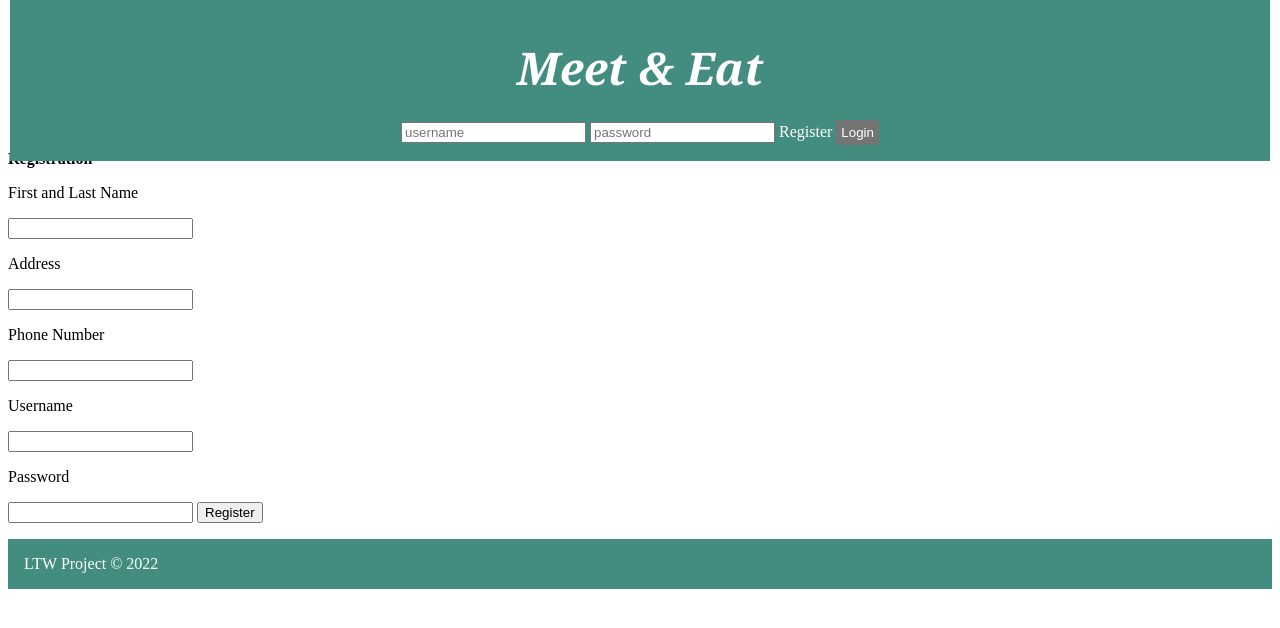
After one commit to DanielaTomas/FEUP-LTW, a PHP site: page /register.php in a window 1280 px wide. The commit adds this page. Shown: the top 628 px of the page. Run offline with PHP 8.4, Linux system fonts and the light colour scheme.

Commit message:
CSS progresses and register part done

```diff
--- a/Css/style.css
+++ b/Css/style.css
@@ -8,12 +8,15 @@ h2>a {
 
 main>h2 {
     text-align: center;
+    margin-bottom: 1em;
+    padding-top: 1em;
+    font-size: 35px;
 }
 
 main article a {
     color: white;
     text-shadow: 2px 2px #333;
-    font-size: 24px;
+    font-size: 25px;
     align-self: center;
     justify-self: center;
     text-align: center;
@@ -21,6 +24,23 @@ main article a {
 
 body>header a {
     color: white;
+}
+
+body>div>img {
+    /*margin-left: 0;
+    margin-right: auto;
+    width: 1%;
+    height: auto;*/
+    float: left;
+    width: 140px;
+    height: auto;
+}
+
+body>header>h1 a {
+    font-size: 45px;
+    font-family: Georgia, 'Times New Roman', Arial, sans-serif;
+    font-weight: bold;
+    font-style: italic;
 }
 
 body>header {
@@ -35,11 +55,11 @@ body>header {
 }
 
 main {
-    margin-top: 170px;
+    margin-top: 150px;
 }
 
 #restaurants {
-    display: grid;
+    display: flex;
     flex-wrap: wrap;
     justify-content: center;
     gap: 1em;
@@ -47,12 +67,23 @@ main {
 
 #restaurants article {
     display: grid;
-    width: 200px;
+    justify-content: center;
 }
 
 #restaurants article * {
     grid-column-start: 1;
     grid-row-start: 1;
+}
+
+#restaurants article a {
+    font-size: 30px;
+}
+
+img {
+    display: flex;
+    width: 300px;
+    height: 300px;
+    object-fit: cover;
 }
 
 #menus {
--- a/Templates/common.tpl.php
+++ b/Templates/common.tpl.php
@@ -25,7 +25,7 @@
   <form action="action_login.php" method="post" class="login">
         <input type="text" name="username" placeholder="username">
         <input type="password" name="password" placeholder="password">
-        <a href="action_register.php">Register</a>
+        <a href="register.php">Register</a>
         <button type="submit">Login</button>
   </form>
 <?php } ?>
--- a/Templates/restaurant.tpl.php
+++ b/Templates/restaurant.tpl.php
@@ -5,7 +5,7 @@
   <section id="restaurants">
     <?php foreach($restaurants as $restaurant) { ?>
       <article>
-        <img src="https://picsum.photos/200?<?=$restaurant->id?>">
+        <img src=<?=$restaurant->image?>/>
         <a href="restaurant.php?id=<?=$restaurant->id?>"><?=$restaurant->name?></a>
       </article>
     <?php } ?>
--- /dev/null
+++ b/register.php
@@ -0,0 +1,30 @@
+
+     <?php
+      require_once('Templates/common.tpl.php');
+      session_start();
+      drawHeader();
+      ?>
+    <body>
+        <strong>Registration<br></strong>
+        <form action="action_register.php" method="post">
+            <label for="registerfirstlastname"><p>First and Last Name</p></label>
+            <input type="text" name="registerfirstlastname" required>
+
+            <label for="registeraddress"><p>Address</p></label>
+            <input type="text" name="registeraddress" required>
+
+            <label for="registerphonenumber"><p>Phone Number</p></label>
+            <input type="number" name="registerphonenumber" required>
+
+            <label for="registerusername"><p>Username</p></label>
+            <input type="text" name="registerusername" required>
+
+            <label for="registerpassword"><p>Password</p></label>
+            <input type="password" name="registerpassword" required>
+
+            <input type="submit" name="register" value="Register">
+        </form>
+    </body>
+    <?php
+      drawFooter();
+    ?>
```
Also changed, not shown: Database/database.sql (+23 -11 lines), Database/restaurant.class.php (+10 -5 lines), Database/user.class.php (+19 -0 lines), action_register.php (+11 -0 lines), Database/database.db, README.md, 1 other file.
